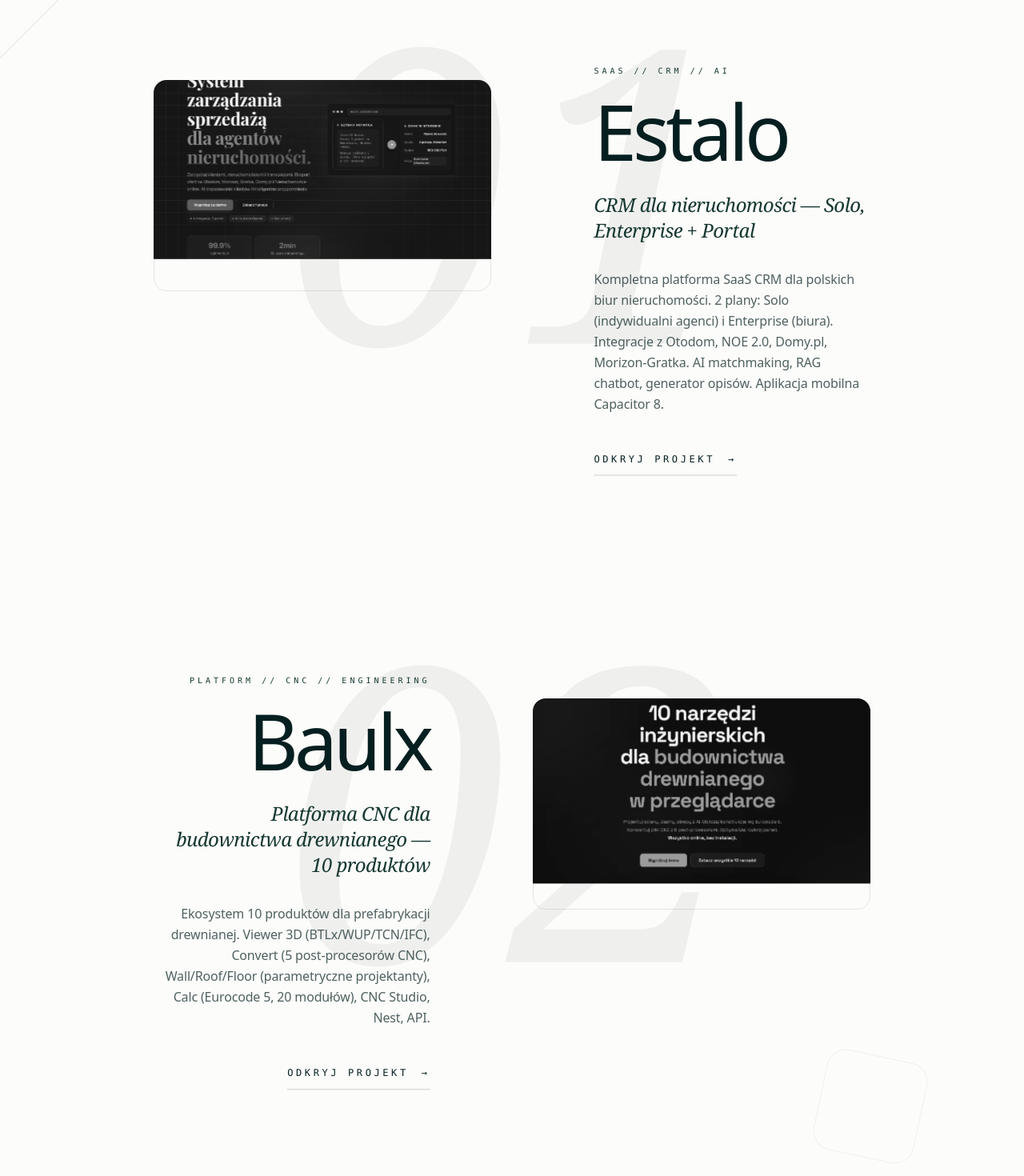
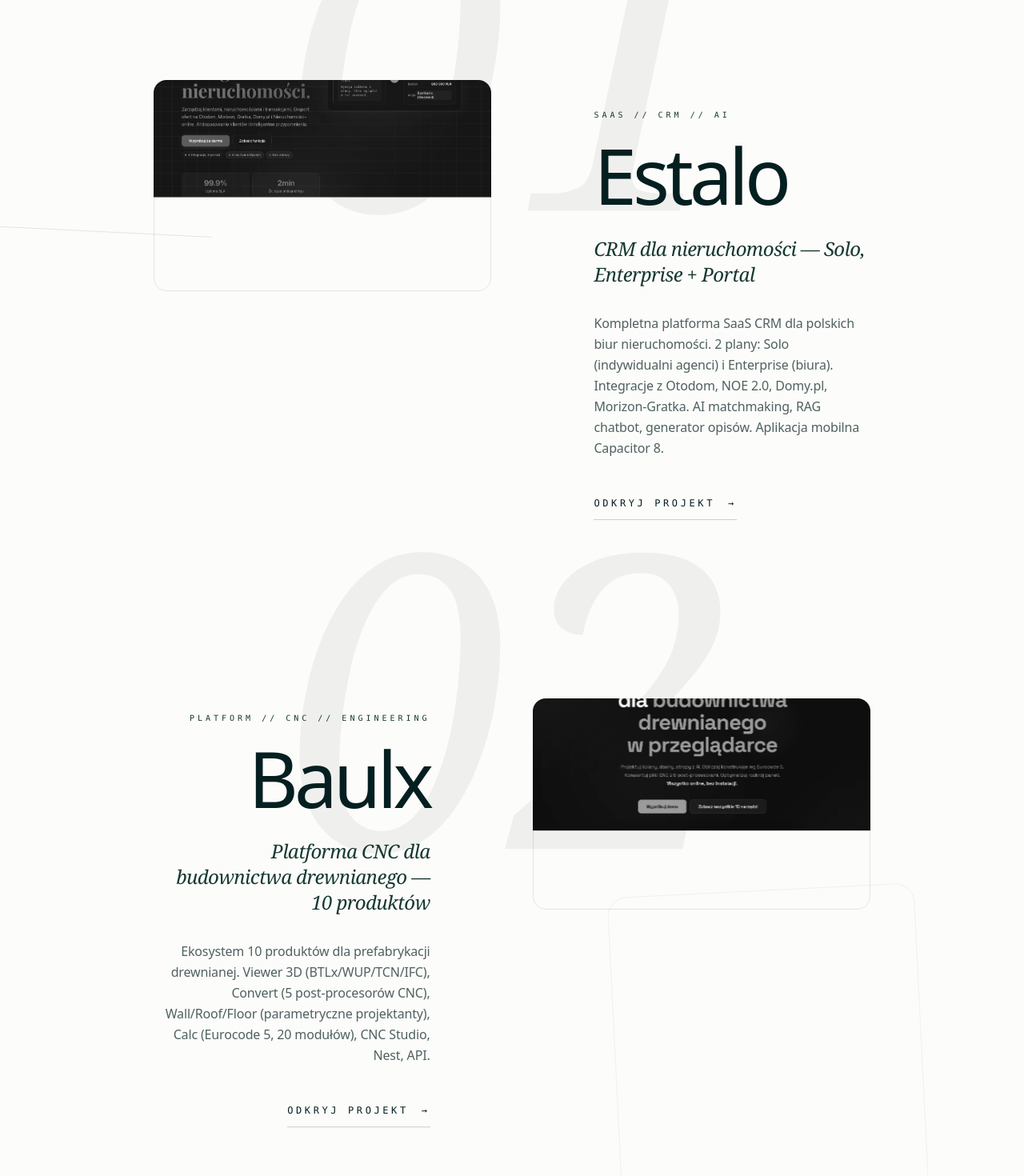
Before and after one commit to Plonkawojciech/programo-site, a Next.js app: page / in a window 1280 px wide. Shown: the part 3640-5110 px from the top of the page at 80% size. Built offline with nearby package versions, Linux system fonts and the light colour scheme.

Commit message:
feat: hyper-interactive continuous scroll animations and velocity skewing

```diff
--- a/src/components/featured-work.tsx
+++ b/src/components/featured-work.tsx
@@ -1,7 +1,7 @@
 "use client";
 
 import { useRef, useEffect, useState } from "react";
-import { motion, useScroll, useTransform, useSpring } from "framer-motion";
+import { motion, useScroll, useTransform, useSpring, useVelocity } from "framer-motion";
 import Image from "next/image";
 import Link from "next/link";
 import { useI18n } from "@/lib/i18n";
@@ -13,9 +13,10 @@
   const ref = useRef<HTMLDivElement>(null);
   const { scrollYProgress } = useScroll({ target: ref, offset: ["start end", "end start"] });
 
-  const yImage = useTransform(scrollYProgress, [0, 1], [100, -100]);
-  const yText = useTransform(scrollYProgress, [0, 1], [-50, 150]);
-  const scaleImage = useTransform(scrollYProgress, [0, 1], [1, 1.15]);
+  // Increased parallax intensity
+  const yImage = useTransform(scrollYProgress, [0, 1], [250, -250]);
+  const yText = useTransform(scrollYProgress, [0, 1], [-150, 250]);
+  const scaleImage = useTransform(scrollYProgress, [0, 1], [0.85, 1.25]);
   const smoothScale = useSpring(scaleImage, { stiffness: 100, damping: 30 });
 
   const isEven = index % 2 === 0;
@@ -25,9 +26,12 @@
       ref={ref}
       className={`relative w-full flex flex-col md:flex-row items-center gap-12 md:gap-32 mb-40 md:mb-64 ${isEven ? 'md:flex-row' : 'md:flex-row-reverse'}`}
     >
-      <div className="absolute top-1/2 left-1/2 -translate-x-1/2 -translate-y-1/2 text-[40vw] font-serif italic text-[#051F20]/5 pointer-events-none select-none z-0">
+      <motion.div
+        style={{ y: useTransform(scrollYProgress, [0, 1], [300, -300]) }}
+        className="absolute top-1/2 left-1/2 -translate-x-1/2 -translate-y-1/2 text-[40vw] font-serif italic text-[#051F20]/5 pointer-events-none select-none z-0"
+      >
         0{index + 1}
-      </div>
+      </motion.div>
 
       <Link href={`/projects/${project.slug}`} className="relative z-10 w-full md:w-[55%] aspect-[4/5] md:aspect-[16/10] overflow-hidden group rounded-2xl">
         <motion.div style={{ y: yImage, scale: smoothScale }} className="w-full h-full transform-gpu will-change-transform">
@@ -82,7 +86,7 @@
 const CategoryTitle = ({ title, index }: { title: string, index: number }) => {
   const ref = useRef<HTMLDivElement>(null);
   const { scrollYProgress } = useScroll({ target: ref, offset: ["start end", "end start"] });
-  const x = useTransform(scrollYProgress, [0, 1], [index % 2 === 0 ? -300 : 300, index % 2 === 0 ? 300 : -300]);
+  const x = useTransform(scrollYProgress, [0, 1], [index % 2 === 0 ? -600 : 600, index % 2 === 0 ? 600 : -600]);
 
   return (
     <div ref={ref} className="relative py-32 md:py-56 overflow-hidden flex items-center justify-center">
@@ -107,6 +111,20 @@
 export default function FeaturedWork() {
   const { lang } = useI18n();
   const [activeSection, setActiveSection] = useState<string>("nasze-systemy");
+  const containerRef = useRef<HTMLElement>(null);
+
+  const { scrollYProgress } = useScroll({ target: containerRef, offset: ["start start", "end end"] });
+
+  // Velocity-based skewing
+  const { scrollY } = useScroll();
+  const scrollVelocity = useVelocity(scrollY);
+  const smoothVelocity = useSpring(scrollVelocity, { damping: 50, stiffness: 400 });
+  const skew = useTransform(smoothVelocity, [-1000, 1000], [-3, 3]);
+
+  const bgY1 = useTransform(scrollYProgress, [0, 1], [0, 800]);
+  const bgY2 = useTransform(scrollYProgress, [0, 1], [0, -800]);
+  const bgRotate1 = useTransform(scrollYProgress, [0, 1], [0, 360]);
+  const bgRotate2 = useTransform(scrollYProgress, [0, 1], [0, -360]);
 
   const naszeSystemy = projects.filter(p => p.category === "nasze-systemy");
   const stronyZrobione = projects.filter(p => p.category === "strony-zrobione");
@@ -137,7 +155,7 @@
   }, [categories]);
 
   return (
-    <section id="work" className="relative bg-[#FCFCFA] w-full pb-40 overflow-hidden">
+    <section ref={containerRef} id="work" className="relative bg-[#FCFCFA] w-full pb-40 overflow-hidden">
 
       {/* Geometric Pattern Background */}
       <div
@@ -147,11 +165,13 @@
         }}
       />
 
+      {/* Moving Background Elements */}
       <div className="absolute inset-0 overflow-hidden pointer-events-none z-0">
-        <div className="absolute top-[10%] left-[5%] w-[1px] h-64 bg-[#051F20]/10 rotate-45" />
-        <div className="absolute top-[30%] right-[10%] w-32 h-32 border border-[#051F20]/5 rotate-12 rounded-3xl" />
-        <div className="absolute top-[60%] left-[15%] w-64 h-[1px] bg-[#051F20]/10 -rotate-12" />
-        <div className="absolute bottom-[20%] right-[5%] w-48 h-48 border border-[#051F20]/5 rounded-full" />
+        <motion.div style={{ y: bgY1, rotate: bgRotate1 }} className="absolute top-[10%] left-[5%] w-[1px] h-[50vh] bg-[#051F20]/10" />
+        <motion.div style={{ y: bgY2, rotate: bgRotate2 }} className="absolute top-[30%] right-[10%] w-[30vw] h-[30vw] border border-[#051F20]/5 rounded-3xl" />
+        <motion.div style={{ y: bgY1, rotate: bgRotate2 }} className="absolute top-[60%] left-[15%] w-[40vw] h-[1px] bg-[#051F20]/10" />
+        <motion.div style={{ y: bgY2, rotate: bgRotate1 }} className="absolute bottom-[20%] right-[5%] w-[40vw] h-[40vw] border border-[#051F20]/5 rounded-full" />
+        <motion.div style={{ y: bgY1, scale: useTransform(scrollYProgress, [0, 1], [1, 1.5]) }} className="absolute top-[40%] left-[40%] w-[20vw] h-[20vw] bg-gradient-to-tr from-[#8EB69B]/5 to-transparent rounded-full blur-3xl" />
       </div>
 
       {/* Sticky Sidebar Indicator */}
@@ -170,7 +190,10 @@
         <div className="absolute left-[3px] top-4 bottom-4 w-[2px] bg-white/10 -z-10" />
       </div>
 
-      <div className="max-w-[2560px] mx-auto px-6 md:px-12 lg:px-24 xl:px-48 relative z-10">
+      <motion.div
+        style={{ skewY: skew }}
+        className="max-w-[2560px] mx-auto px-6 md:px-12 lg:px-24 xl:px-48 relative z-10"
+      >
 
         {naszeSystemy.length > 0 && (
           <div id="category-nasze-systemy">
@@ -205,7 +228,7 @@
           </div>
         )}
 
-      </div>
+      </motion.div>
     </section>
   );
 }
```
Also changed, not shown: src/components/hero.tsx (+75 -22 lines).
